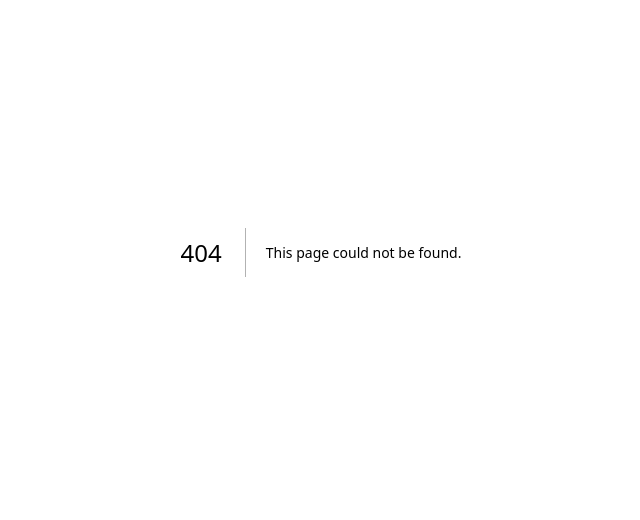
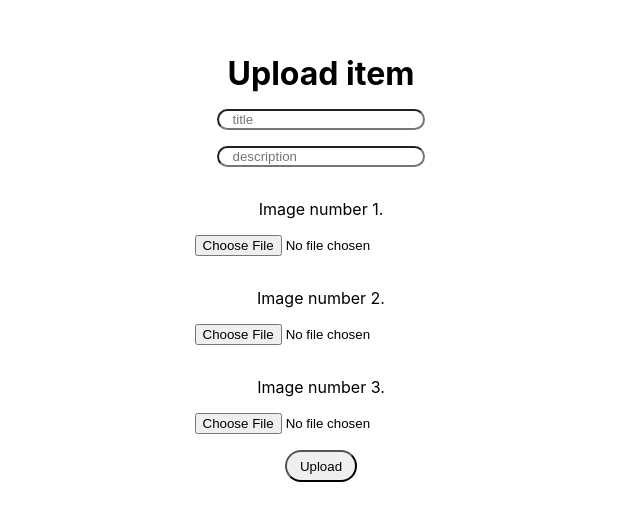
Before and after one commit to vrepetskyi/garbage-collector, a Next.js app: page /upload in a window 1280 px wide. Before the commit this address had no page. Shown: the part 164-684 px from the top of the page, without its empty margins (319-959 px from the left). Built offline with nearby package versions, Linux system fonts and the light colour scheme.

Commit message:
Update register and pages structure

```diff
--- /dev/null
+++ b/pages/upload/index.js
@@ -0,0 +1,102 @@
+import { useState } from "react";
+import styles from "../../styles/Form.module.css";
+
+export default function PrivatePage(props) {
+  const [images, setImage] = useState([]);
+  const [createObjectURL, setCreateObjectURL] = useState([]);
+  const [desc, setDesc] = useState({
+    title: "",
+    desc: "",
+  });
+
+  const uploadToClient = (evt, index) => {
+    if (evt.target.files && evt.target.files[0]) {
+      const i = evt.target.files[0];
+
+      images[index] = i;
+
+      createObjectURL[index] = URL.createObjectURL(i);
+      console.log(createObjectURL, "after");
+      setImage(images);
+      setCreateObjectURL([...createObjectURL]);
+    }
+  };
+
+  const uploadToServer = async (evt) => {
+    evt.preventDefault();
+    for (const img of images) {
+      const body = new FormData();
+      body.append("file", img);
+      const response = await fetch("/api/file", {
+        method: "POST",
+        body,
+      });
+    }
+
+    await fetch("/api/description", {
+      method: "POST",
+      body: setDesc,
+    });
+  };
+
+  const setDescription = (evt) => {
+    desc[evt.target.name] = evt.target.value;
+
+    setDesc({ ...desc });
+  };
+
+  return (
+    <div className={styles.content}>
+      <form className={styles.form} onSubmit={uploadToServer}>
+        <header>
+          <h1 className={styles.header}>Upload item</h1>
+        </header>
+        <input
+          type="text"
+          name="title"
+          id="title"
+          placeholder="title"
+          className={styles.input}
+          value={desc.title || ""}
+          onChange={setDescription}
+        />
+        <input
+          type="text"
+          name="desc"
+          id="desc"
+          placeholder="description"
+          className={styles.input}
+          value={desc.desc || ""}
+          onChange={setDescription}
+        />
+        <img src={createObjectURL[0]} />
+        <label htmlFor="img0">Image number 1.</label>{" "}
+        <input
+          id="img0"
+          type="file"
+          name="img0"
+          onChange={(e) => uploadToClient(e, 0)}
+        />
+        <img src={createObjectURL[1]} />
+        <label htmlFor="img1">Image number 2.</label>{" "}
+        <input
+          id="img1"
+          type="file"
+          name="img1"
+          onChange={(e) => uploadToClient(e, 1)}
+        />
+        <img src={createObjectURL[2]} />
+        <label htmlFor="img2">Image number 3.</label>{" "}
+        <input
+          id="img2"
+          type="file"
+          name="img2"
+          onChange={(e) => uploadToClient(e, 2)}
+        />
+        <button className={styles.button} type="submit">
+          Upload
+        </button>
+      </form>
+    </div>
+  );
+}
```
Also changed, not shown: pages/register/index.jsx (renamed from pages/register/register.jsx, +9 -9 lines), pages/login/index.jsx (renamed from pages/login/login.jsx), 2 other files (tests, documents, lock files or other folders).
